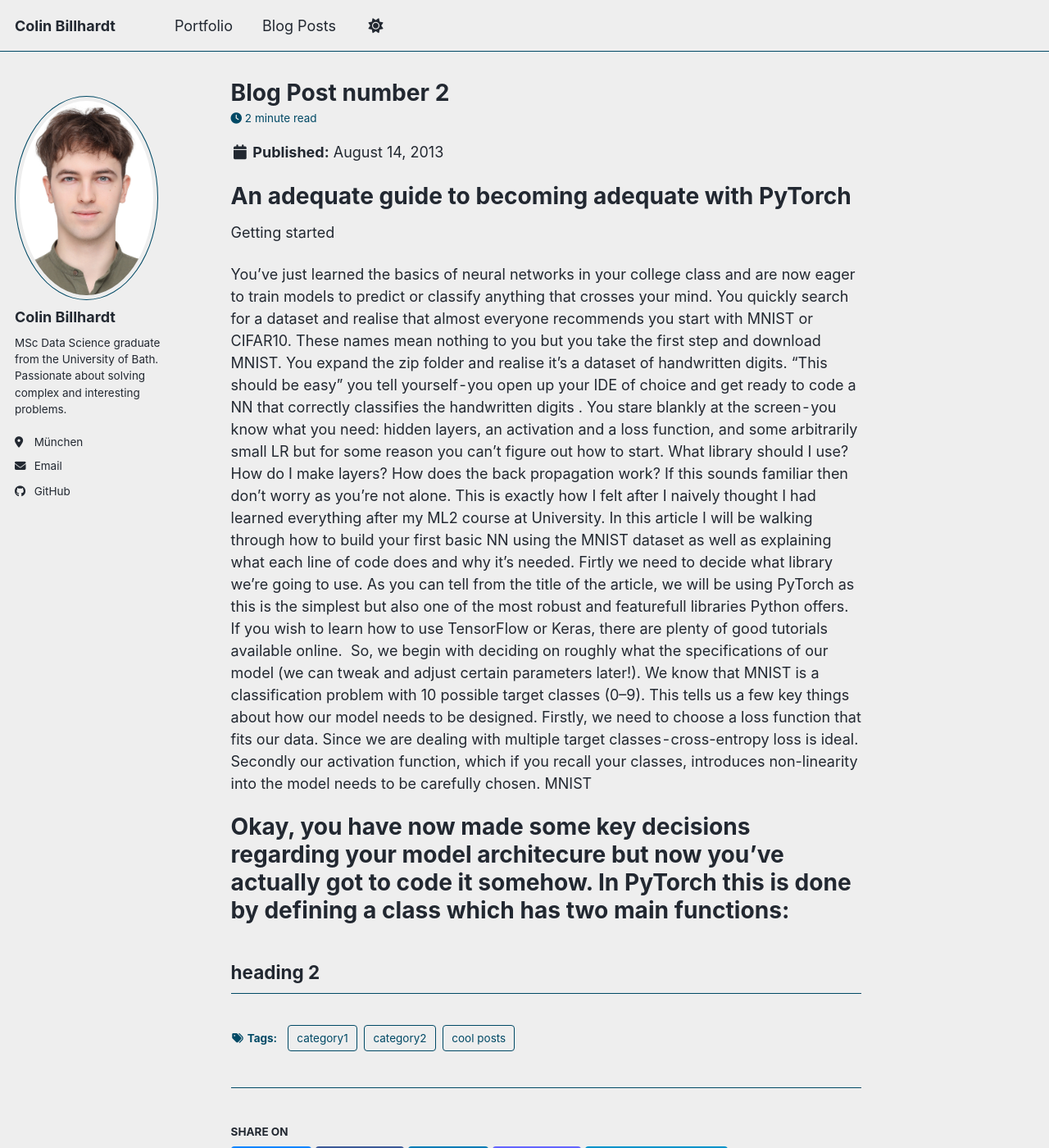
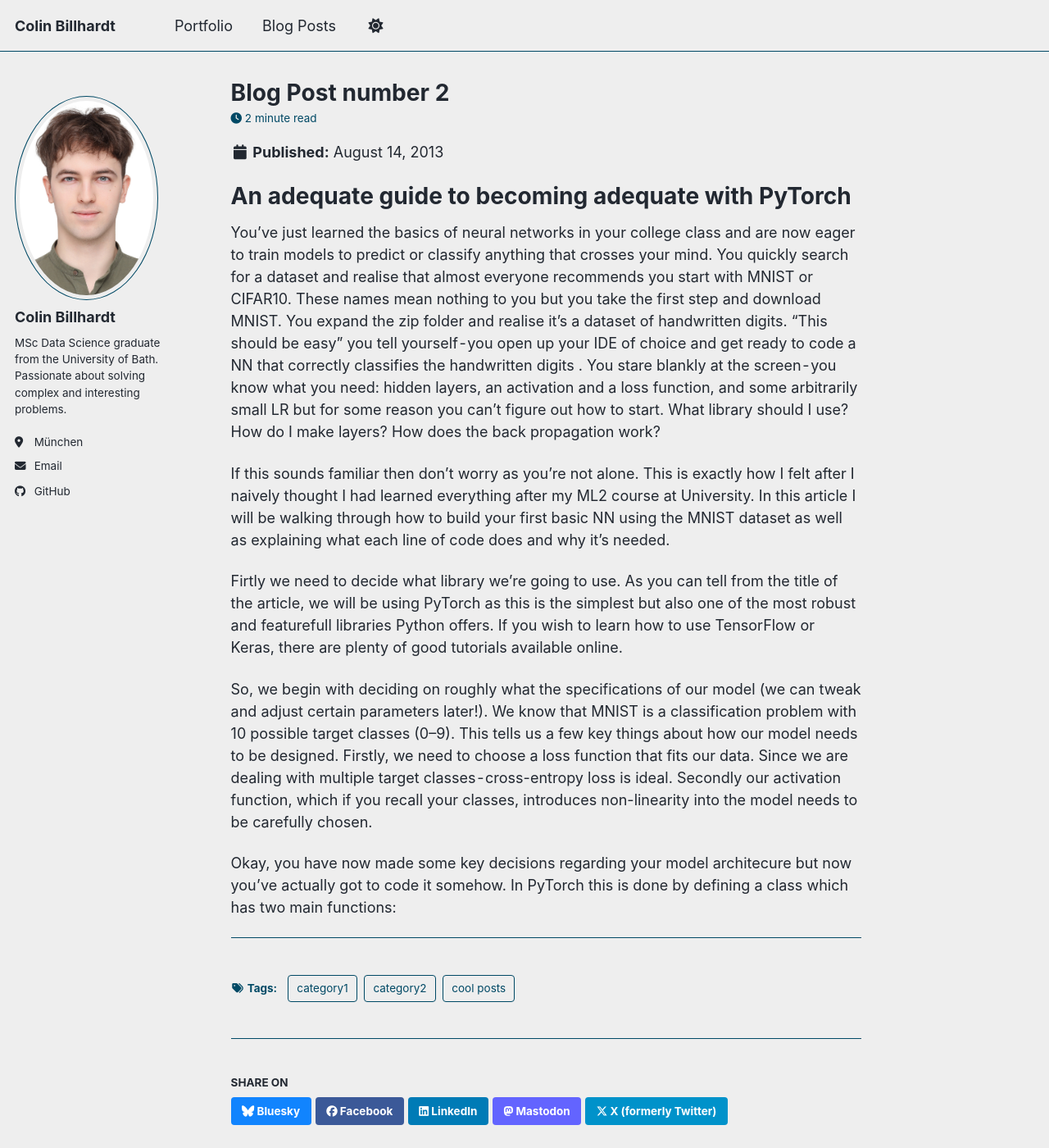
Before and after one commit to Colin-B-Billhardt/Colin-B-Billhardt.github.io, a Jekyll site: the page built from _posts/2013-08-14-blog-post-2.md, in a window 1280 px wide and 1400 px high. Shown: the whole window at 82% size. Built offline with Jekyll 4.4.1, drawn with Linux system fonts in a browser that asks for light colours; a script bundle is joined from its source files by our own code; library files that are not in the unit come from our copies.

Commit message:
Update 2013-08-14-blog-post-2.md

```diff
--- a/_posts/2013-08-14-blog-post-2.md
+++ b/_posts/2013-08-14-blog-post-2.md
@@ -9,15 +9,16 @@ tags:
 ---
 An adequate guide to becoming adequate with PyTorch
 ======
-Getting started
 
 You've just learned the basics of neural networks in your college class and are now eager to train models to predict or classify anything that crosses your mind. You quickly search for a dataset and realise that almost everyone recommends you start with MNIST or CIFAR10. These names mean nothing to you but you take the first step and download MNIST. You expand the zip folder and realise it's a dataset of handwritten digits. "This should be easy" you tell yourself - you open up your IDE of choice and get ready to code a NN that correctly classifies the handwritten digits . You stare blankly at the screen - you know what you need: hidden layers, an activation and a loss function, and some arbitrarily small LR but for some reason you can't figure out how to start. What library should I use? How do I make layers? How does the back propagation work?
+
 If this sounds familiar then don't worry as you're not alone. This is exactly how I felt after I naively thought I had learned everything after my ML2 course at University. In this article I will be walking through how to build your first basic NN using the MNIST dataset as well as explaining what each line of code does and why it's needed.
+
 Firtly we need to decide what library we're going to use. As you can tell from the title of the article, we will be using PyTorch as this is the simplest but also one of the most robust and featurefull libraries Python offers. If you wish to learn how to use TensorFlow or Keras, there are plenty of good tutorials available online.
-So, we begin with deciding on roughly what the specifications of our model (we can tweak and adjust certain parameters later!). We know that MNIST is a classification problem with 10 possible target classes (0–9). This tells us a few key things about how our model needs to be designed. Firstly, we need to choose a loss function that fits our data. Since we are dealing with multiple target classes - cross-entropy loss is ideal. Secondly our activation function, which if you recall your classes, introduces non-linearity into the model needs to be carefully chosen. MNIST
+
+So, we begin with deciding on roughly what the specifications of our model (we can tweak and adjust certain parameters later!). We know that MNIST is a classification problem with 10 possible target classes (0–9). This tells us a few key things about how our model needs to be designed. Firstly, we need to choose a loss function that fits our data. Since we are dealing with multiple target classes - cross-entropy loss is ideal. Secondly our activation function, which if you recall your classes, introduces non-linearity into the model needs to be carefully chosen.
 
 Okay, you have now made some key decisions regarding your model architecure but now you've actually got to code it somehow. In PyTorch this is done by defining a class which has two main functions:
-======
 
-heading 2
+
 ------
```
